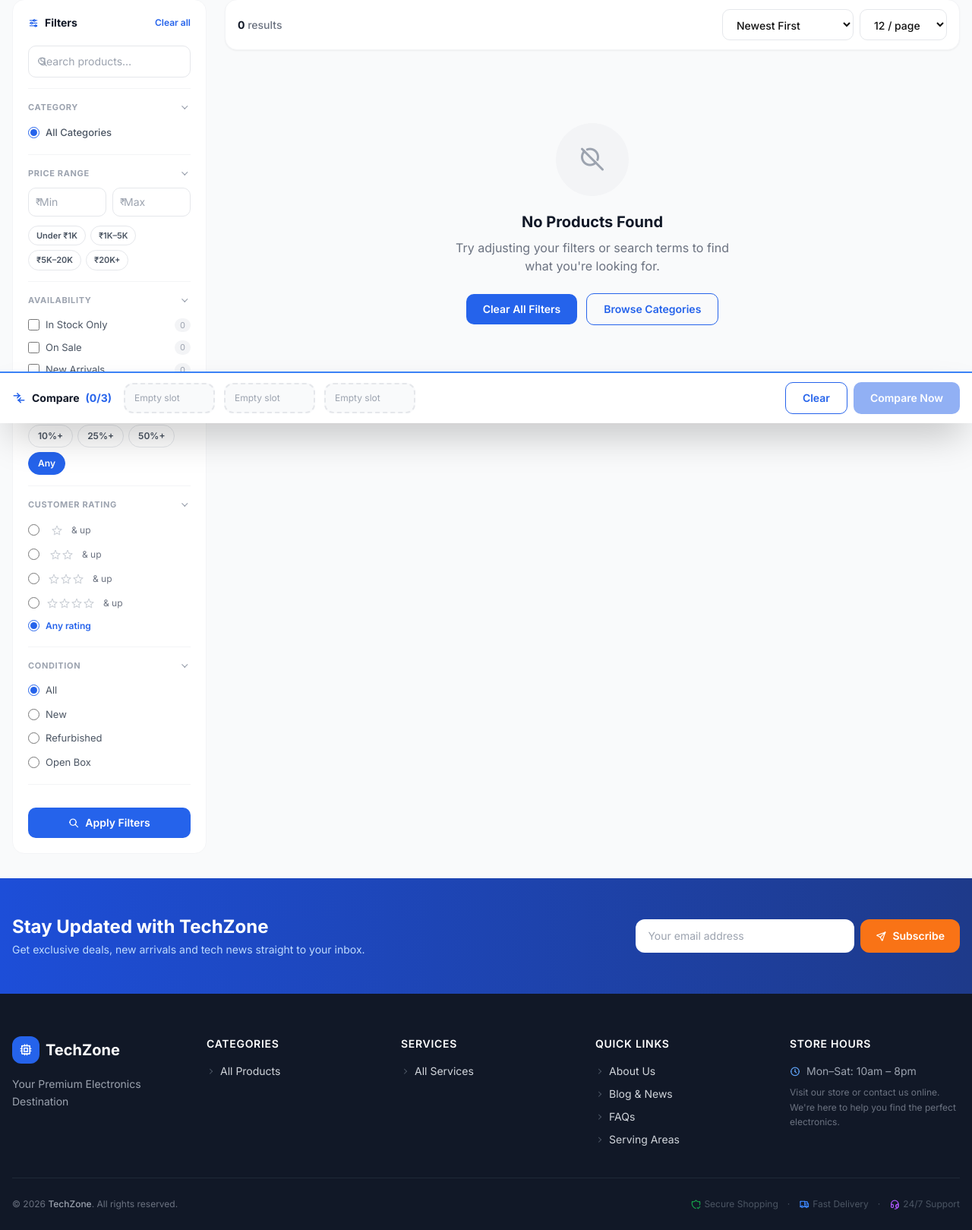
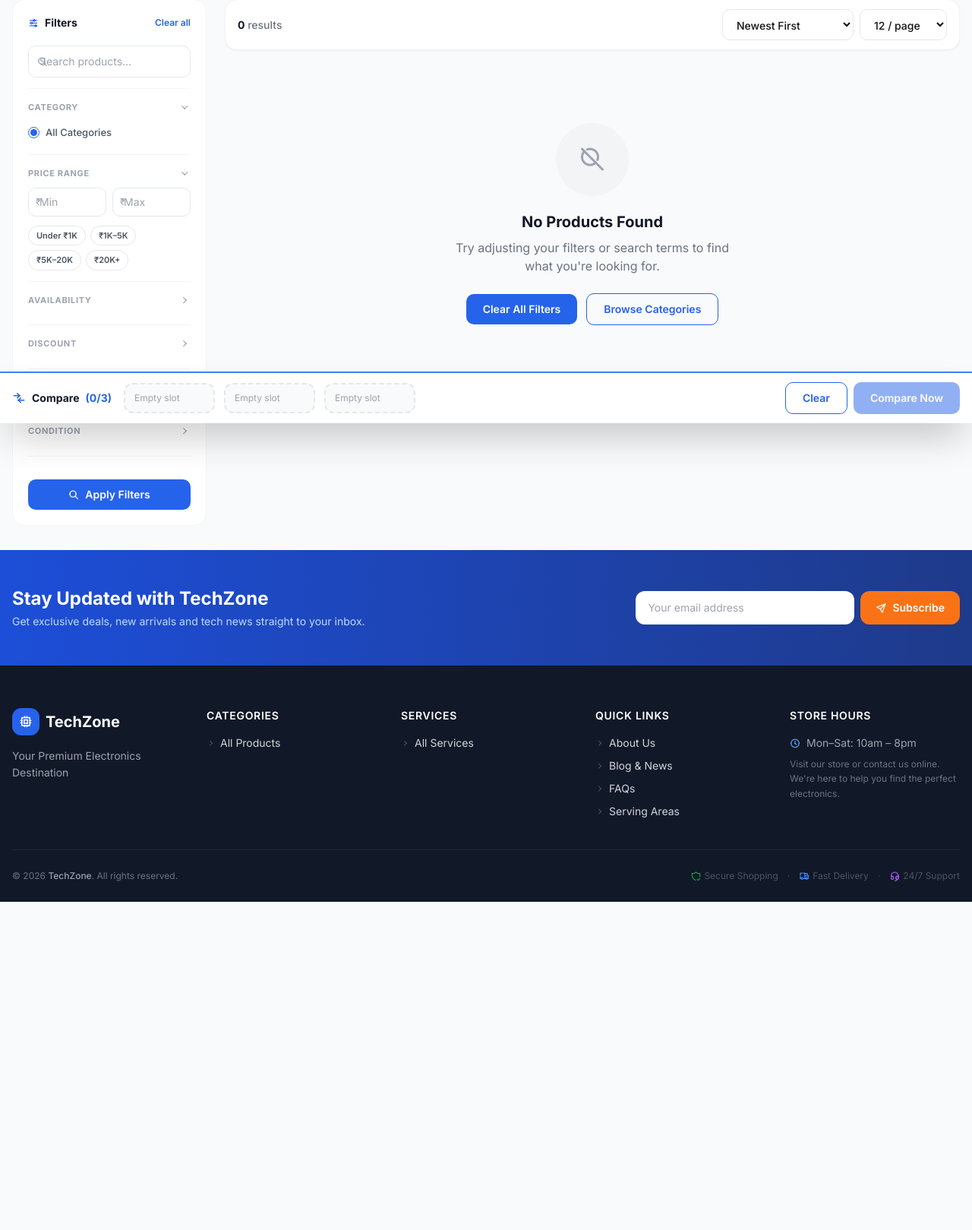
Before and after one commit to Ashendrakumar/e-comm, a Django app: page /products/ in a window 1280 px wide. Shown: the part 311-1930 px from the top of the page at 76% size. After the commit the page ends 1498 px from the top, so only its background shows below. Run offline with Django 5.2, Linux system fonts and the light colour scheme; data comes from the database, SQL or seed files in the repository; data that the repository does not hold is empty.

Commit message:
feat: Update product card dimensions and enhance filter panel with collapsible sections

```diff
--- a/static/css/product-card.css
+++ b/static/css/product-card.css
@@ -19,8 +19,8 @@
    number of columns changes with the viewport.
    ══════════════════════════════════════════════════════════════════════════ */
 :root{
-  --pc-w:240px;                                        /* card width  — constant */
-  --pc-media:240px;                                    /* media box   — 1:1      */
+  --pc-w:280px;                                        /* card width  — constant */
+  --pc-media:280px;                                    /* media box   — 1:1      */
   --pc-info:152px;                                     /* info block  — constant */
   --pc-h:calc(var(--pc-media) + var(--pc-info) + 2px); /* + 1px border each side */
   --pc-gap:16px;
--- a/templates/products/partials/filter_panel.html
+++ b/templates/products/partials/filter_panel.html
@@ -76,13 +76,13 @@
   <div class="acc-body">
     <div class="flex gap-2">
       <div class="relative flex-1">
-        <span class="absolute left-2.5 top-1/2 -translate-y-1/2 text-gray-400 text-xs pointer-events-none">₹</span>
-        <input type="number" name="min_price" placeholder="Min" value="{{ request.GET.min_price }}"
+        <label for="min_price" class="absolute left-2.5 top-1/2 -translate-y-1/2 text-gray-400 text-xs pointer-events-none">₹</label>
+        <input id="min_price" type="number" name="min_price" placeholder="Min" value="{{ request.GET.min_price }}"
                class="form-input text-xs py-2 pl-6 pr-2 w-full js-live-price" min="0">
       </div>
       <div class="relative flex-1">
-        <span class="absolute left-2.5 top-1/2 -translate-y-1/2 text-gray-400 text-xs pointer-events-none">₹</span>
-        <input type="number" name="max_price" placeholder="Max" value="{{ request.GET.max_price }}"
+        <label for="max_price" class="absolute left-2.5 top-1/2 -translate-y-1/2 text-gray-400 text-xs pointer-events-none">₹</label>
+        <input id="max_price" type="number" name="max_price" placeholder="Max" value="{{ request.GET.max_price }}"
                class="form-input text-xs py-2 pl-6 pr-2 w-full js-live-price" min="0">
       </div>
     </div>
@@ -102,7 +102,7 @@
 </div>
 
 <!-- ── Availability ───────────────────────────────────────── -->
-<div class="filter-section">
+<div class="filter-section collapsed">
   <button type="button" class="acc-head" onclick="toggleAcc(this)">
     <span>Availability</span><i class="ti ti-chevron-down acc-chevron"></i>
   </button>
@@ -129,7 +129,7 @@
 </div>
 
 <!-- ── Discount ───────────────────────────────────────────── -->
-<div class="filter-section">
+<div class="filter-section collapsed">
   <button type="button" class="acc-head" onclick="toggleAcc(this)">
     <span>Discount</span><i class="ti ti-chevron-down acc-chevron"></i>
   </button>
@@ -157,7 +157,7 @@
 
 <!-- ── Brand ──────────────────────────────────────────────── -->
 {% if sidebar_brands %}
-<div class="filter-section">
+<div class="filter-section collapsed">
   <button type="button" class="acc-head" onclick="toggleAcc(this)">
     <span>Brand</span><i class="ti ti-chevron-down acc-chevron"></i>
   </button>
@@ -177,7 +177,7 @@
 
 <!-- ── Colour ─────────────────────────────────────────────── -->
 {% if color_list %}
-<div class="filter-section">
+<div class="filter-section collapsed">
   <button type="button" class="acc-head" onclick="toggleAcc(this)">
     <span>Colour</span><i class="ti ti-chevron-down acc-chevron"></i>
   </button>
@@ -197,7 +197,7 @@
 {% endif %}
 
 <!-- ── Customer Rating ────────────────────────────────────── -->
-<div class="filter-section">
+<div class="filter-section collapsed">
   <button type="button" class="acc-head" onclick="toggleAcc(this)">
     <span>Customer Rating</span><i class="ti ti-chevron-down acc-chevron"></i>
   </button>
@@ -222,7 +222,7 @@
 </div>
 
 <!-- ── Condition ──────────────────────────────────────────── -->
-<div class="filter-section">
+<div class="filter-section collapsed">
   <button type="button" class="acc-head" onclick="toggleAcc(this)">
     <span>Condition</span><i class="ti ti-chevron-down acc-chevron"></i>
   </button>
```
Also changed, not shown: templates/products/detail.html (+9 -17 lines).
